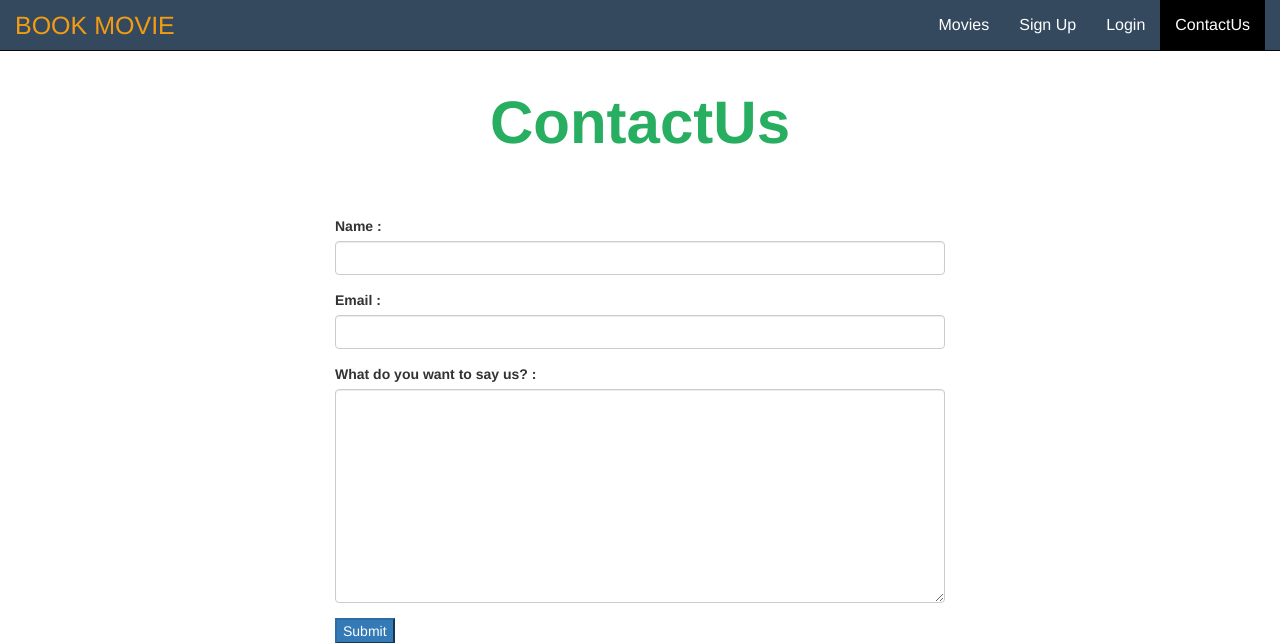
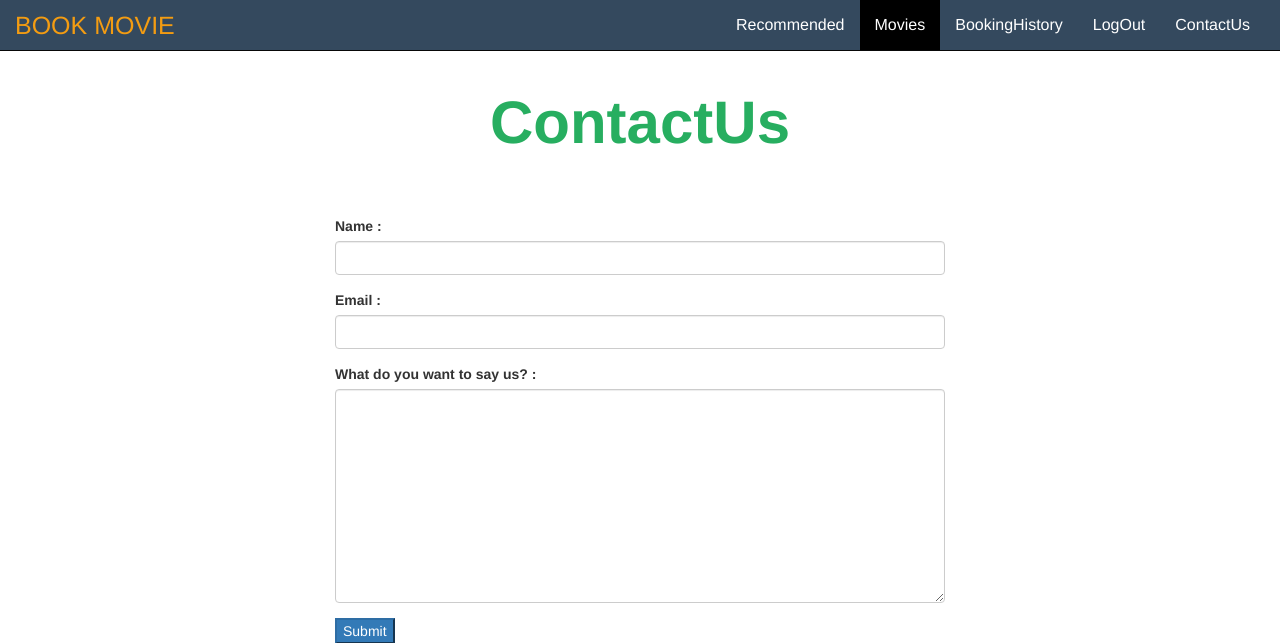
Before and after one commit to Mohith22/BookCinema, a PHP site: page /contact.php in a window 1280 px wide. Shown: the top 643 px of the page. Run offline with PHP 8.4, Linux system fonts and the light colour scheme; the visitor is signed in with stand-in values (Sample User, id 1); some libraries are stand-ins or nearby versions.

Commit message:
contact bug fixed

```diff
--- a/contact.php
+++ b/contact.php
@@ -42,10 +42,24 @@
       <a class="navbar-brand" href="#">BOOK MOVIE</a>
     </div>
        <ul class="nav navbar-nav navbar-right collapse navbar-collapse" id="myNavbar">
-       <li><a href="home.php">Movies</a></li>
+       <?php
+       if(!isset($_SESSION['id']))
+       {
+       echo '<li><a href="home.php">Movies</a></li>
       <li><a href="signup.php">Sign Up</a></li>
       <li><a href="login.php">Login</a></li>
-      <li class="active"><a href="contact.php">ContactUs</a></li>
+      <li class="active"><a href="contact.php">ContactUs</a></li>';
+
+      }
+      else {
+              echo '<li> <a href="recom.php">Recommended</a></li>';
+        echo '<li class="active"><a href="home.php">Movies</a></li>';
+        echo '<li><a href="bookhis.php">BookingHistory</a></li>';
+      echo '<li><a href="logout.php">LogOut</a></li>';
+     echo '<li><a href="contact.php">ContactUs</a></li>';
+
+       }
+      ?>
     </ul>
   </div>
 </nav>
```
